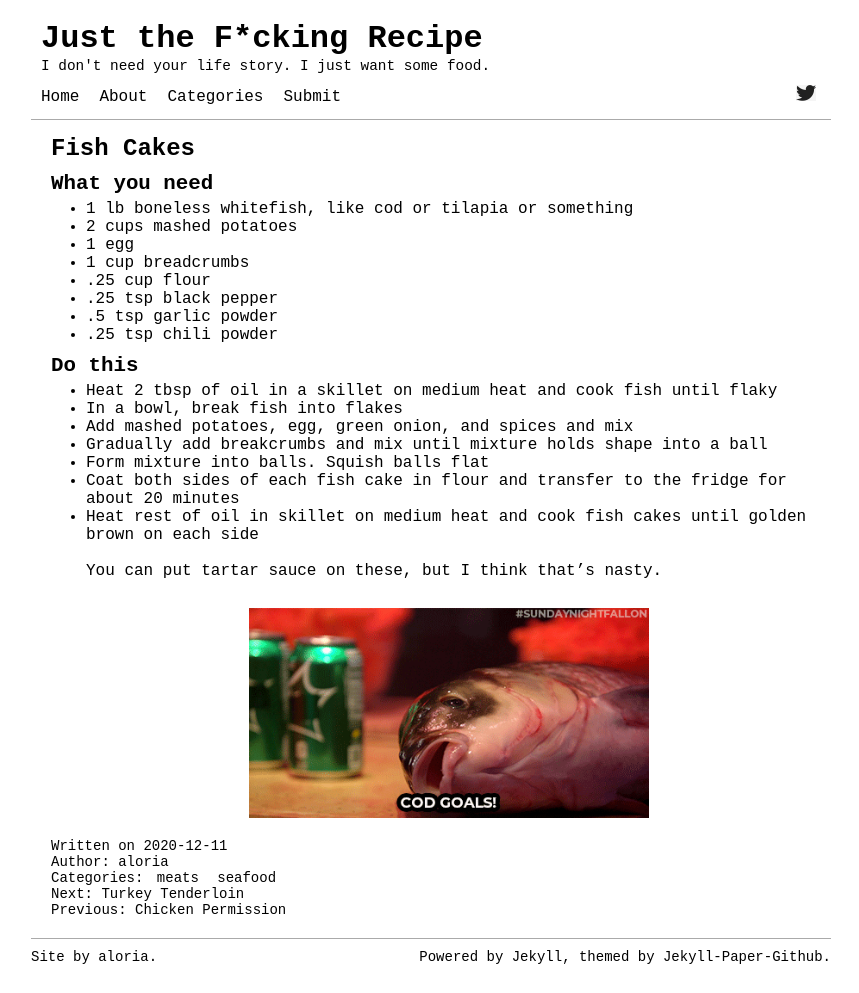
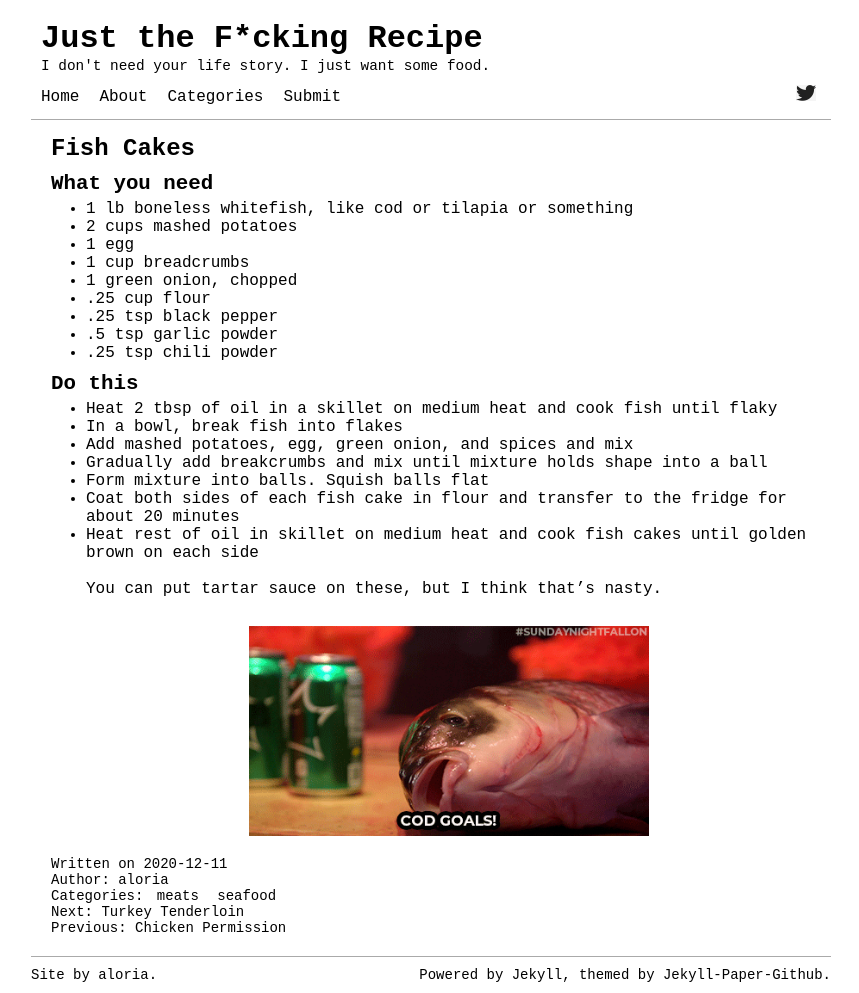
Before and after one commit to aloria/aloria.github.io, a Jekyll site: the page built from _posts/2020-12-11-fishcakes.markdown, in a window 1280 px wide. Shown: the whole page, without its empty margins (209-1068 px from the left). Built offline with Jekyll 4.4.1, drawn with Linux system fonts in a browser that asks for light colours.

Commit message:
forgot the scallion

```diff
--- a/_posts/2020-12-11-fishcakes.markdown
+++ b/_posts/2020-12-11-fishcakes.markdown
@@ -10,6 +10,7 @@ categories: [meats, seafood]
 * 2 cups mashed potatoes
 * 1 egg
 * 1 cup breadcrumbs
+* 1 green onion, chopped
 * .25 cup flour
 * .25 tsp black pepper
 * .5 tsp garlic powder
```
